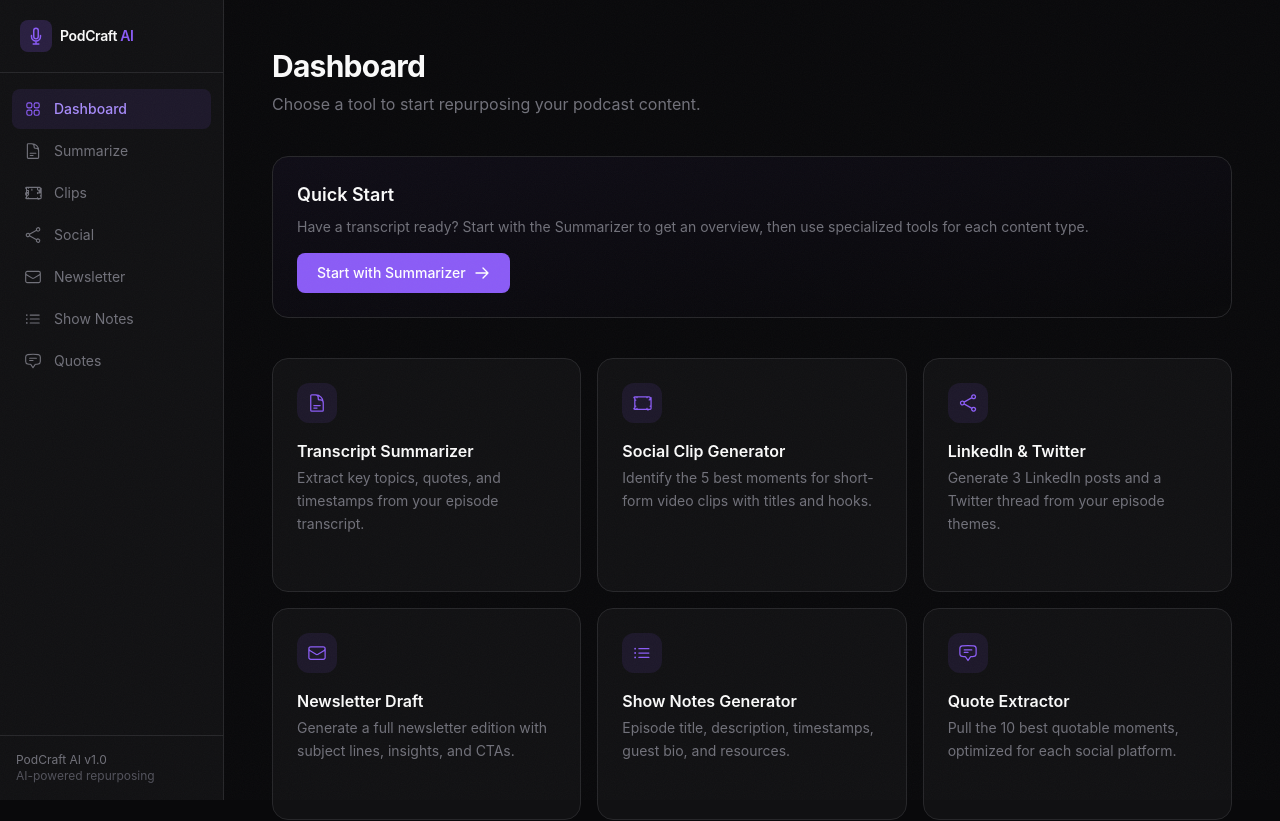
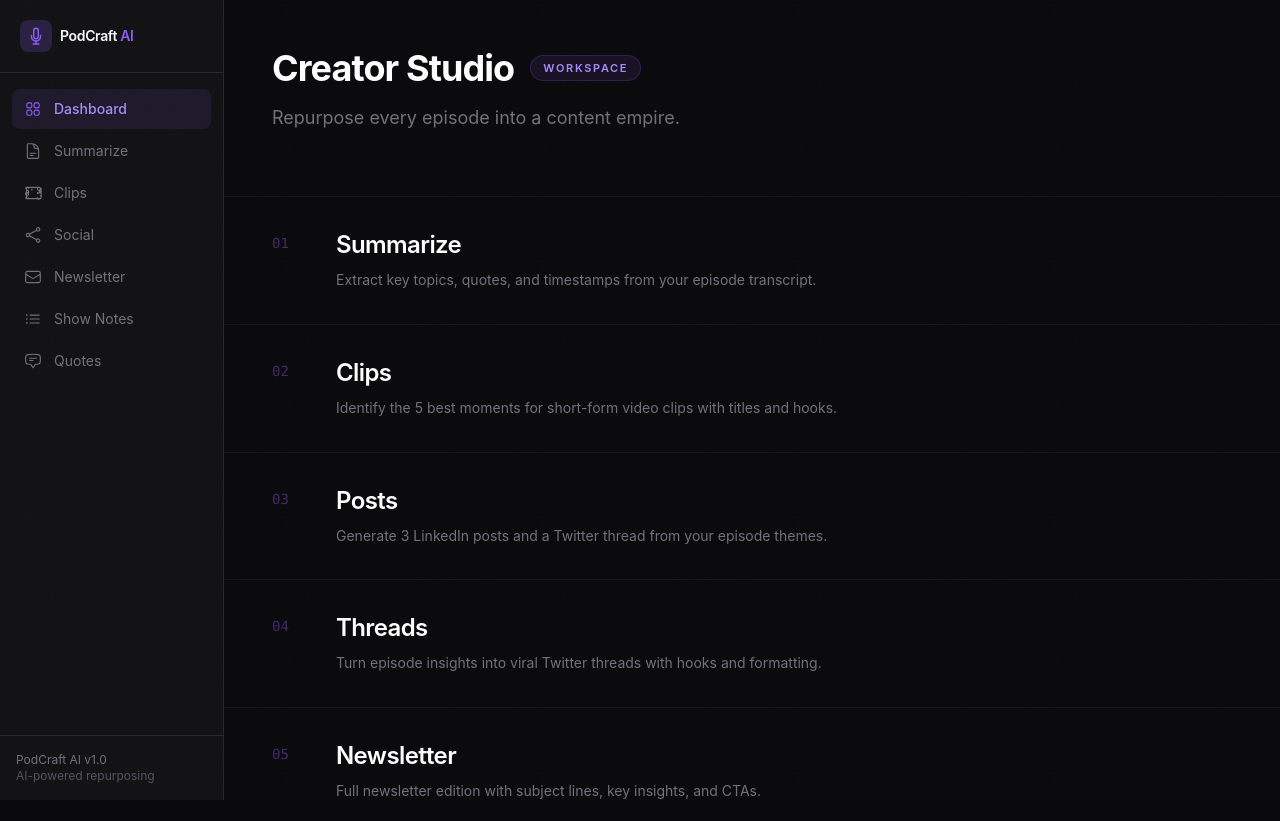
Before and after one commit to kalavathiramarao76-ui/podcraft-ai, a Next.js app: page /app in a window 1280 px wide. Shown: the top 821 px of the page. Built offline with nearby package versions, Linux system fonts and the light colour scheme.

Commit message:
Apple-quality app dashboard: Creator Studio, editorial layout

```diff
--- a/src/app/app/page.tsx
+++ b/src/app/app/page.tsx
@@ -2,100 +2,105 @@ import Link from "next/link";
 
 const tools = [
   {
+    num: "01",
     href: "/app/summarize",
-    title: "Transcript Summarizer",
+    title: "Summarize",
     desc: "Extract key topics, quotes, and timestamps from your episode transcript.",
-    color: "from-violet-500/20 to-purple-600/10",
-    icon: "M19.5 14.25v-2.625a3.375 3.375 0 00-3.375-3.375h-1.5A1.125 1.125 0 0113.5 7.125v-1.5a3.375 3.375 0 00-3.375-3.375H8.25m0 12.75h7.5m-7.5 3H12M10.5 2.25H5.625c-.621 0-1.125.504-1.125 1.125v17.25c0 .621.504 1.125 1.125 1.125h12.75c.621 0 1.125-.504 1.125-1.125V11.25a9 9 0 00-9-9z",
   },
   {
+    num: "02",
     href: "/app/clips",
-    title: "Social Clip Generator",
+    title: "Clips",
     desc: "Identify the 5 best moments for short-form video clips with titles and hooks.",
-    color: "from-fuchsia-500/20 to-pink-600/10",
-    icon: "M3.375 19.5h17.25m-17.25 0a1.125 1.125 0 01-1.125-1.125M3.375 19.5h1.5C5.496 19.5 6 18.996 6 18.375m-2.625 0V5.625m0 12.75v-1.5c0-.621.504-1.125 1.125-1.125m18.375 2.625V5.625m0 12.75c0 .621-.504 1.125-1.125 1.125m1.125-1.125v-1.5c0-.621-.504-1.125-1.125-1.125m0 3.75h-1.5A1.125 1.125 0 0118 18.375M20.625 4.5H3.375m17.25 0c.621 0 1.125.504 1.125 1.125M20.625 4.5h-1.5C18.504 4.5 18 5.004 18 5.625m3.75 0v1.5c0 .621-.504 1.125-1.125 1.125M3.375 4.5c-.621 0-1.125.504-1.125 1.125M3.375 4.5h1.5C5.496 4.5 6 5.004 6 5.625m-2.625 0V7.5c0 .621.504 1.125 1.125 1.125",
   },
   {
+    num: "03",
     href: "/app/posts",
-    title: "LinkedIn & Twitter",
+    title: "Posts",
     desc: "Generate 3 LinkedIn posts and a Twitter thread from your episode themes.",
-    color: "from-blue-500/20 to-indigo-600/10",
-    icon: "M7.217 10.907a2.25 2.25 0 100 2.186m0-2.186c.18.324.283.696.283 1.093s-.103.77-.283 1.093m0-2.186l9.566-5.314m-9.566 7.5l9.566 5.314m0 0a2.25 2.25 0 103.935 2.186 2.25 2.25 0 00-3.935-2.186zm0-12.814a2.25 2.25 0 103.933-2.185 2.25 2.25 0 00-3.933 2.185z",
   },
   {
-    href: "/app/newsletter",
-    title: "Newsletter Draft",
-    desc: "Generate a full newsletter edition with subject lines, insights, and CTAs.",
-    color: "from-emerald-500/20 to-teal-600/10",
-    icon: "M21.75 6.75v10.5a2.25 2.25 0 01-2.25 2.25h-15a2.25 2.25 0 01-2.25-2.25V6.75m19.5 0A2.25 2.25 0 0019.5 4.5h-15a2.25 2.25 0 00-2.25 2.25m19.5 0v.243a2.25 2.25 0 01-1.07 1.916l-7.5 4.615a2.25 2.25 0 01-2.36 0L3.32 8.91a2.25 2.25 0 01-1.07-1.916V6.75",
+    num: "04",
+    href: "/app/posts",
+    title: "Threads",
+    desc: "Turn episode insights into viral Twitter threads with hooks and formatting.",
   },
   {
-    href: "/app/shownotes",
-    title: "Show Notes Generator",
-    desc: "Episode title, description, timestamps, guest bio, and resources.",
-    color: "from-amber-500/20 to-orange-600/10",
-    icon: "M8.25 6.75h12M8.25 12h12m-12 5.25h12M3.75 6.75h.007v.008H3.75V6.75zm.375 0a.375.375 0 11-.75 0 .375.375 0 01.75 0zM3.75 12h.007v.008H3.75V12zm.375 0a.375.375 0 11-.75 0 .375.375 0 01.75 0zm-.375 5.25h.007v.008H3.75v-.008zm.375 0a.375.375 0 11-.75 0 .375.375 0 01.75 0z",
+    num: "05",
+    href: "/app/newsletter",
+    title: "Newsletter",
+    desc: "Full newsletter edition with subject lines, key insights, and CTAs.",
   },
   {
+    num: "06",
+    href: "/app/shownotes",
+    title: "Show Notes",
+    desc: "Episode title, description, timestamps, guest bio, and resources.",
+  },
+  {
+    num: "07",
     href: "/app/quotes",
-    title: "Quote Extractor",
+    title: "Quotes",
     desc: "Pull the 10 best quotable moments, optimized for each social platform.",
-    color: "from-rose-500/20 to-red-600/10",
-    icon: "M7.5 8.25h9m-9 3H12m-9.75 1.51c0 1.6 1.123 2.994 2.707 3.227 1.129.166 2.27.293 3.423.379.35.026.67.21.865.501L12 21l2.755-4.133a1.14 1.14 0 01.865-.501 48.172 48.172 0 003.423-.379c1.584-.233 2.707-1.626 2.707-3.228V6.741c0-1.602-1.123-2.995-2.707-3.228A48.394 48.394 0 0012 3c-2.392 0-4.744.175-7.043.513C3.373 3.746 2.25 5.14 2.25 6.741v6.018z",
   },
 ];
 
 export default function Dashboard() {
   return (
     <div className="animate-fade-in">
-      <div className="mb-10">
-        <h1 className="text-3xl font-bold tracking-tight">Dashboard</h1>
-        <p className="text-muted mt-2">
-          Choose a tool to start repurposing your podcast content.
+      {/* Header */}
+      <div className="mb-16">
+        <div className="flex items-center gap-4 mb-4">
+          <h1 className="text-4xl font-bold tracking-tight text-white">
+            Creator Studio
+          </h1>
+          <span className="px-3 py-1 rounded-full bg-violet-500/10 border border-violet-500/20 text-violet-400 text-[11px] font-semibold tracking-[0.15em] uppercase">
+            Workspace
+          </span>
+        </div>
+        <p className="text-zinc-500 text-lg max-w-xl">
+          Repurpose every episode into a content empire.
         </p>
       </div>
 
-      {/* Quick start */}
-      <div className="mb-10 p-6 rounded-2xl border border-border bg-gradient-to-br from-accent/5 to-transparent">
-        <h2 className="text-lg font-semibold mb-2">Quick Start</h2>
-        <p className="text-sm text-muted mb-4">
-          Have a transcript ready? Start with the Summarizer to get an overview,
-          then use specialized tools for each content type.
-        </p>
-        <Link
-          href="/app/summarize"
-          className="inline-flex items-center gap-2 px-5 py-2.5 bg-accent hover:bg-accent-dark text-white text-sm font-medium rounded-lg transition-colors"
-        >
-          Start with Summarizer
-          <svg width="16" height="16" fill="none" viewBox="0 0 24 24" stroke="currentColor" strokeWidth={2}>
-            <path strokeLinecap="round" strokeLinejoin="round" d="M13.5 4.5L21 12m0 0l-7.5 7.5M21 12H3" />
-          </svg>
-        </Link>
-      </div>
+      {/* Tool rows */}
+      <div className="space-y-0">
+        {tools.map((tool, i) => (
+          <Link
+            key={i}
+            href={tool.href}
+            className="group flex items-start gap-8 py-8 border-t border-white/[0.06] last:border-b hover:bg-white/[0.01] transition-colors -mx-8 px-8 lg:-mx-12 lg:px-12"
+          >
+            {/* Number */}
+            <span className="font-mono text-sm text-violet-500/40 pt-1 shrink-0 w-8 tabular-nums">
+              {tool.num}
+            </span>
 
-      {/* Tools grid */}
-      <div className="grid grid-cols-1 sm:grid-cols-2 lg:grid-cols-3 gap-4">
-        {tools.map((tool) => (
-          <Link
-            key={tool.href}
-            href={tool.href}
-            className="card-hover group p-6 rounded-2xl border border-border bg-bg-card relative overflow-hidden"
-          >
-            <div className={`absolute inset-0 bg-gradient-to-br ${tool.color} opacity-0 group-hover:opacity-100 transition-opacity`} />
-            <div className="relative">
-              <div className="w-10 h-10 rounded-xl bg-accent/10 flex items-center justify-center mb-4">
-                <svg width="20" height="20" fill="none" viewBox="0 0 24 24" stroke="#8b5cf6" strokeWidth={1.5}>
-                  <path strokeLinecap="round" strokeLinejoin="round" d={tool.icon} />
-                </svg>
-              </div>
-              <h3 className="font-semibold mb-1">{tool.title}</h3>
-              <p className="text-sm text-muted leading-relaxed">{tool.desc}</p>
-              <div className="mt-4 text-xs text-accent font-medium flex items-center gap-1 opacity-0 group-hover:opacity-100 transition-opacity">
-                Open tool
-                <svg width="12" height="12" fill="none" viewBox="0 0 24 24" stroke="currentColor" strokeWidth={2}>
-                  <path strokeLinecap="round" strokeLinejoin="round" d="M13.5 4.5L21 12m0 0l-7.5 7.5M21 12H3" />
-                </svg>
-              </div>
+            {/* Content */}
+            <div className="flex-1 min-w-0">
+              <h3 className="text-2xl font-semibold tracking-tight text-white group-hover:text-violet-400 transition-colors mb-2">
+                {tool.title}
+              </h3>
+              <p className="text-zinc-500 text-sm leading-relaxed max-w-lg">
+                {tool.desc}
+              </p>
+            </div>
+
+            {/* Arrow */}
+            <div className="pt-2 shrink-0 opacity-0 group-hover:opacity-100 transition-opacity">
+              <svg
+                className="w-5 h-5 text-violet-400"
+                fill="none"
+                viewBox="0 0 24 24"
+                stroke="currentColor"
+                strokeWidth={1.5}
+              >
+                <path
+                  strokeLinecap="round"
+                  strokeLinejoin="round"
+                  d="M13.5 4.5L21 12m0 0l-7.5 7.5M21 12H3"
+                />
+              </svg>
             </div>
           </Link>
         ))}
```
